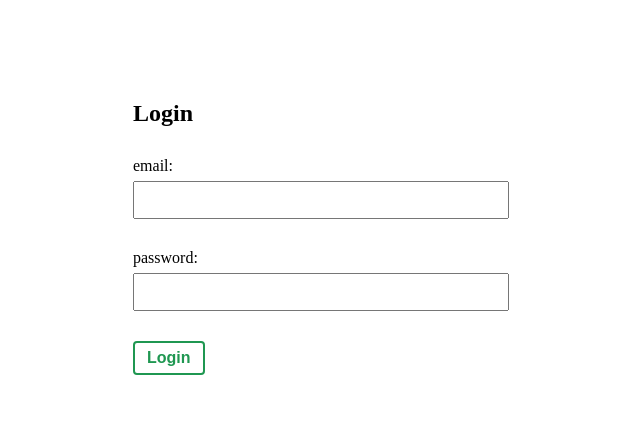
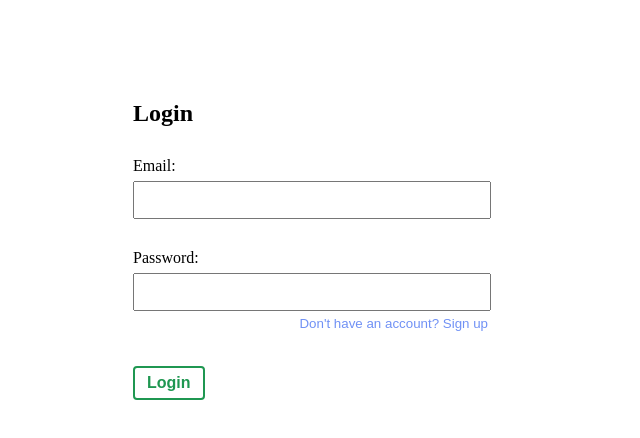
Before and after one commit to Surjendu-kar/SkySight, a React (Vite) app: page /login in a window 1280 px wide. Shown: the top 438 px of the page, without its empty margins (327-967 px from the left). Built offline with nearby package versions, Linux system fonts and the light colour scheme; no server answers.

Commit message:
Add:StyledNavigationButton

```diff
--- a/src/context/AuthContext.tsx
+++ b/src/context/AuthContext.tsx
@@ -64,7 +64,7 @@
       );
     }, []);
 
-    console.log("authContext state:", state);
+    // console.log("authContext state:", state);
 
     return (
       <AuthContext.Provider value={{ ...state, dispatch }}>
--- a/src/routes/Login.tsx
+++ b/src/routes/Login.tsx
@@ -1,6 +1,7 @@
 import { styled } from "@mui/material";
 import { useState } from "react";
 import { useLogin } from "../hooks/useLogin";
+import { useNavigate } from "react-router-dom";
 
 const Form = styled("form")(() => ({
   maxWidth: "360px",
@@ -38,12 +39,25 @@ const CustomeBtn = styled("button")(() => ({
   },
 }));
 
+const RightAlignedDiv = styled("div")(() => ({
+  textAlign: "right",
+}));
+
+const StyledNavigationButton = styled("button")(() => ({
+  background: "none",
+  border: "none",
+  cursor: "pointer",
+  color: "#7091F5",
+  padding: "5px",
+}));
+
 function Login() {
   const [email, setEmail] = useState("");
   const [password, setPassword] = useState("");
   const { login, isPending, error } = useLogin();
+  const navigate = useNavigate();
 
-  const handleSubmit = (e:React.FormEvent<HTMLFormElement>) => {
+  const handleSubmit = (e: React.FormEvent<HTMLFormElement>) => {
     e.preventDefault();
     login(email, password);
   };
@@ -51,21 +65,29 @@ function Login() {
     <Form onSubmit={handleSubmit}>
       <h2>Login</h2>
       <Label>
-        <span>email:</span>
+        <span>Email:</span>
         <input
           type="email"
           onChange={(e) => setEmail(e.target.value)}
+          style={{ width: "95%" }}
           value={email}
         />
       </Label>
       <Label>
-        <span>password:</span>
+        <span>Password:</span>
         <input
           type="password"
           onChange={(e) => setPassword(e.target.value)}
+          style={{ width: "95%" }}
           value={password}
         />
+        <RightAlignedDiv>
+          <StyledNavigationButton onClick={() => navigate("/signup")}>
+            Don't have an account? Sign up
+          </StyledNavigationButton>
+        </RightAlignedDiv>
       </Label>
+
       {!isPending ? (
         <CustomeBtn>Login</CustomeBtn>
       ) : (
--- a/src/routes/Signup.tsx
+++ b/src/routes/Signup.tsx
@@ -39,6 +39,19 @@ const CustomeBtn = styled("button")(() => ({
   },
 }));
 
+const RightAlignedDiv = styled("div")(() => ({
+  textAlign: "right",
+  marginBottom: "1rem",
+}));
+
+const StyledNavigationButton = styled("button")(() => ({
+  background: "none",
+  border: "none",
+  cursor: "pointer",
+  color: "#7091F5",
+  padding: "5px",
+}));
+
 function SignUp() {
   const [email, setEmail] = useState("");
   const [password, setPassword] = useState("");
@@ -56,35 +69,42 @@ function SignUp() {
     <Form onSubmit={handleSubmit}>
       <h2>SignUp</h2>
 
-      <>
       <Label>
-          <span>email:</span>
+        <span>Email:</span>
         <input
           type="email"
           onChange={(e) => setEmail(e.target.value)}
+          style={{ width: "95%" }}
           value={email}
         />
       </Label>
       <Label>
-          <span>password:</span>
+        <span>Password:</span>
         <input
           type="password"
           onChange={(e) => setPassword(e.target.value)}
+          style={{ width: "95%" }}
           value={password}
         />
       </Label>
-        <Label>
-          <span>display name:</span>
+      <Label sx={{ marginBottom: 0 }}>
+        <span>Display name:</span>
         <input
           type="text"
           onChange={(e) => setDisplayName(e.target.value)}
+          style={{ width: "95%" }}
           value={displayName}
         />
       </Label>
+      <RightAlignedDiv>
+        <StyledNavigationButton onClick={() => navigate("/login")}>
+          Already have an account? Sign in
+        </StyledNavigationButton>
+      </RightAlignedDiv>
+
       {!isPending && <CustomeBtn>Signup</CustomeBtn>}
       {isPending && <CustomeBtn>Loading..</CustomeBtn>}
       {error && <p style={{ fontSize: "1rem" }}>{error}</p>}
-      </>
     </Form>
   );
 }
```
Lines whose indentation alone changed are shown as unchanged.
